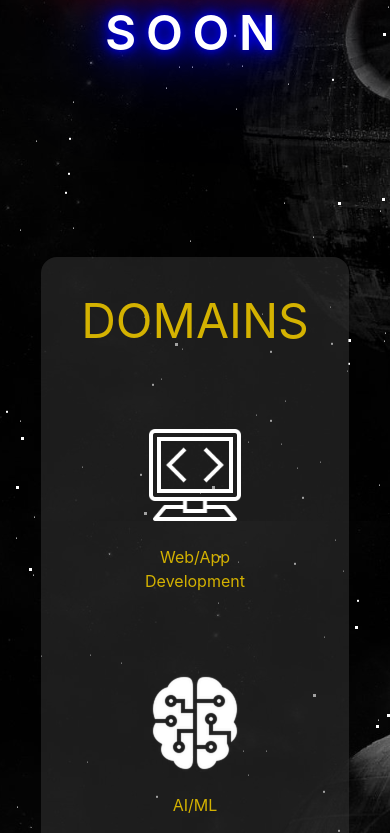
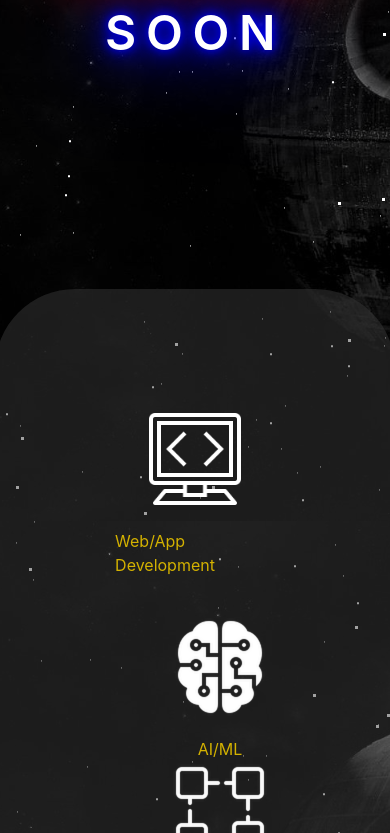
Before and after one commit to tseccodetantra/nfc2, a React (Create React App) app: page / in a window 390 px wide. Shown: the part 1167-2000 px from the top of the page. Built offline with nearby package versions, Linux system fonts and the light colour scheme.

Commit message:
broken responsiveness for domains section

```diff
--- a/src/components/Domains/Domains.jsx
+++ b/src/components/Domains/Domains.jsx
@@ -2,30 +2,29 @@ import web from "../../assets/webdev.png";
 import ai from "../../assets/ai.png";
 import social from "../../assets/social.png";
 import bc from "../../assets/blockchain.png";
+import "./domains.css";
 
 const Domains = () => {
   return (
-    <div className="text-yellow p-10 flex flex-col mt-[8rem] items-center bg-nGray ml-20 mr-20 mb-20 rounded-2xl">
-      <div id="box-title" className="text-5xl flex items-center justify-center">
-        DOMAINS
-      </div>
-      <div className="flex mt-10 justify-center items-center">
+    <div
+      className="flex mt-[10rem] text-yellow justify-between items-center ml-20 mr-20 bg-nGray p-[5rem] rounded-[5rem]"
+      id="domain-items"
+    >
       <div className="flex flex-col items-center p-10">
         <img src={web} width={100} height={100} className="invert"></img>
-          <center className="mt-5">Web/App Development</center>
+        <p className="mt-5">Web/App Development</p>
       </div>
-        <div className="flex flex-col items-center p-10">
+      <div className="flex flex-col items-center pl-[50px]">
         <img src={ai} width={100} height={100} className="invert"></img>
-          <center className="mt-5">AI/ML</center>
+        <p className="mt-5">AI/ML</p>
       </div>
-        <div className="flex flex-col items-center p-10">
+      <div className="flex flex-col items-center pl-[50px]">
         <img src={bc} width={100} height={100} className="invert"></img>
-          <center className="mt-5">Blockchain</center>
+        <p className="mt-5">Blockchain</p>
       </div>
-        <div className="flex flex-col items-center p-10">
+      <div className="flex flex-col items-center pl-[50px]">
         <img src={social} width={100} height={100} className="invert"></img>
-          <center className="mt-5">Social</center>
-        </div>
+        <p className="mt-5">Social</p>
       </div>
     </div>
   );
--- /dev/null
+++ b/src/components/Domains/domains.css
@@ -0,0 +1,9 @@
+@media (max-width: 1000px) {
+  #domain-items {
+    display: flex;
+    flex-direction: column;
+    justify-content: center;
+    align-items: center;
+    width:80%;
+  }
+}
--- a/tailwind.config.js
+++ b/tailwind.config.js
@@ -22,6 +22,7 @@ module.exports = {
         "5rem": "5rem",
         "4rem": "4rem",
         "8rem": "8rem",
+        "50px": "50px",
       },
     },
   },
```
Lines whose indentation alone changed are shown as unchanged.
